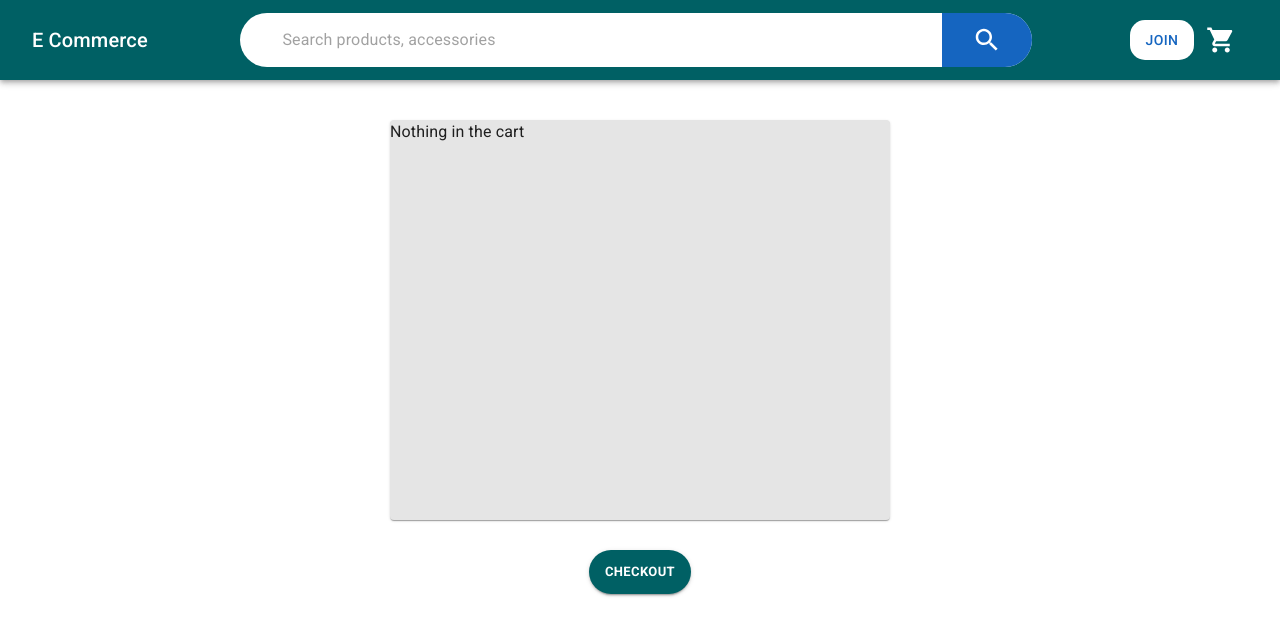
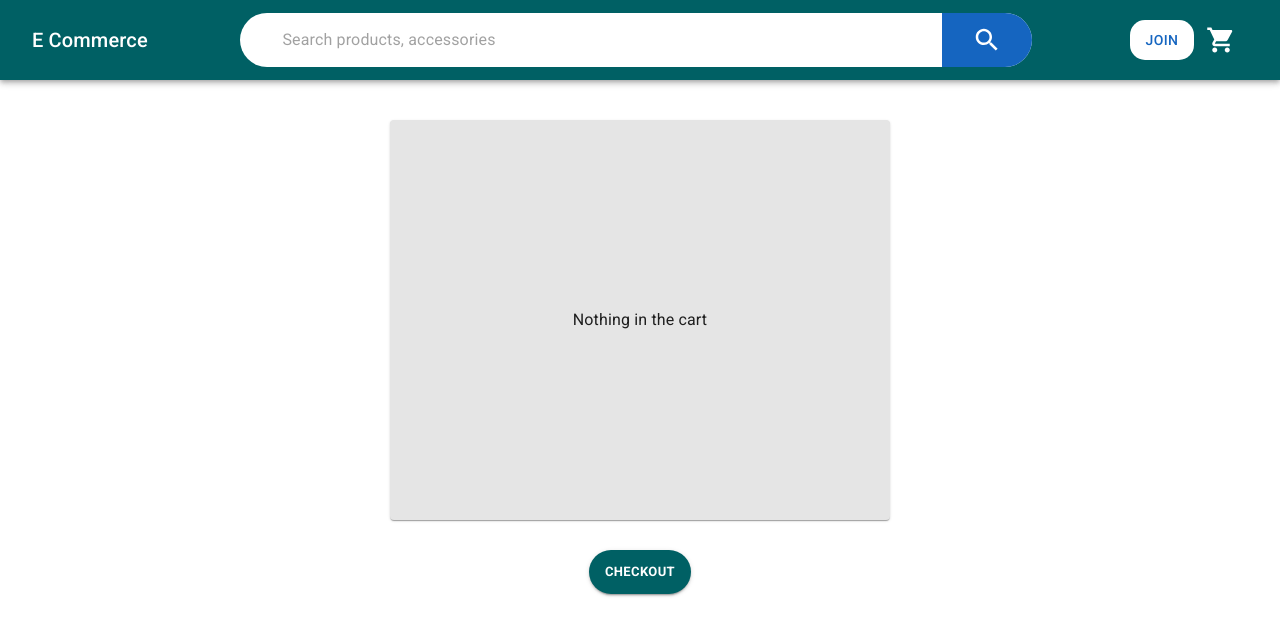
Before and after one commit to SanjayDevTech/dbms-frontend, a React (Create React App) app: page /cart in a window 1280 px wide. Shown: the top 636 px of the page. Built offline with nearby package versions, Linux system fonts and the light colour scheme.

Commit message:
Improvements in add to cart fetaure

```diff
--- a/src/components/header/index.tsx
+++ b/src/components/header/index.tsx
@@ -79,6 +79,9 @@ const useStyles = makeStyles((theme: Theme) =>
 			width: 30,
 			height: 30,
 		},
+		header: {
+			cursor: "pointer",
+		},
 	})
 );
 
@@ -147,7 +150,11 @@ const Header = () => {
 			<div className={classes.grow}>
 				<AppBar className={classes.appbar} position="static">
 					<Toolbar>
-						<Typography onClick={homeNavHandler} variant="h6" noWrap>
+						<Typography
+							className={classes.header}
+							onClick={homeNavHandler}
+							variant="h6"
+							noWrap>
 							E Commerce
 						</Typography>
 						<div className={classes.grow} />
--- a/src/pages/cart/index.tsx
+++ b/src/pages/cart/index.tsx
@@ -65,7 +65,7 @@ const CartPage = () => {
 			<Header />
 			<div className={classes.section}>
 				<Paper className={classes.content}>
-					<Box display={"flex"} flexDirection={"column"}>
+					<Box display={"flex"} height={"100%"} flexDirection={"column"}>
 						{cartList.length > 0 ? (
 							cartList.map((cart) => (
 								<Box
@@ -87,7 +87,14 @@ const CartPage = () => {
 								</Box>
 							))
 						) : (
-							<Typography>Nothing in the cart</Typography>
+							<Box
+								flex={"1"}
+								height={"100%"}
+								display={"flex"}
+								justifyContent={"center"}
+								alignItems={"center"}>
+								<Typography>Nothing in the cart</Typography>
+							</Box>
 						)}
 					</Box>
 				</Paper>
```
